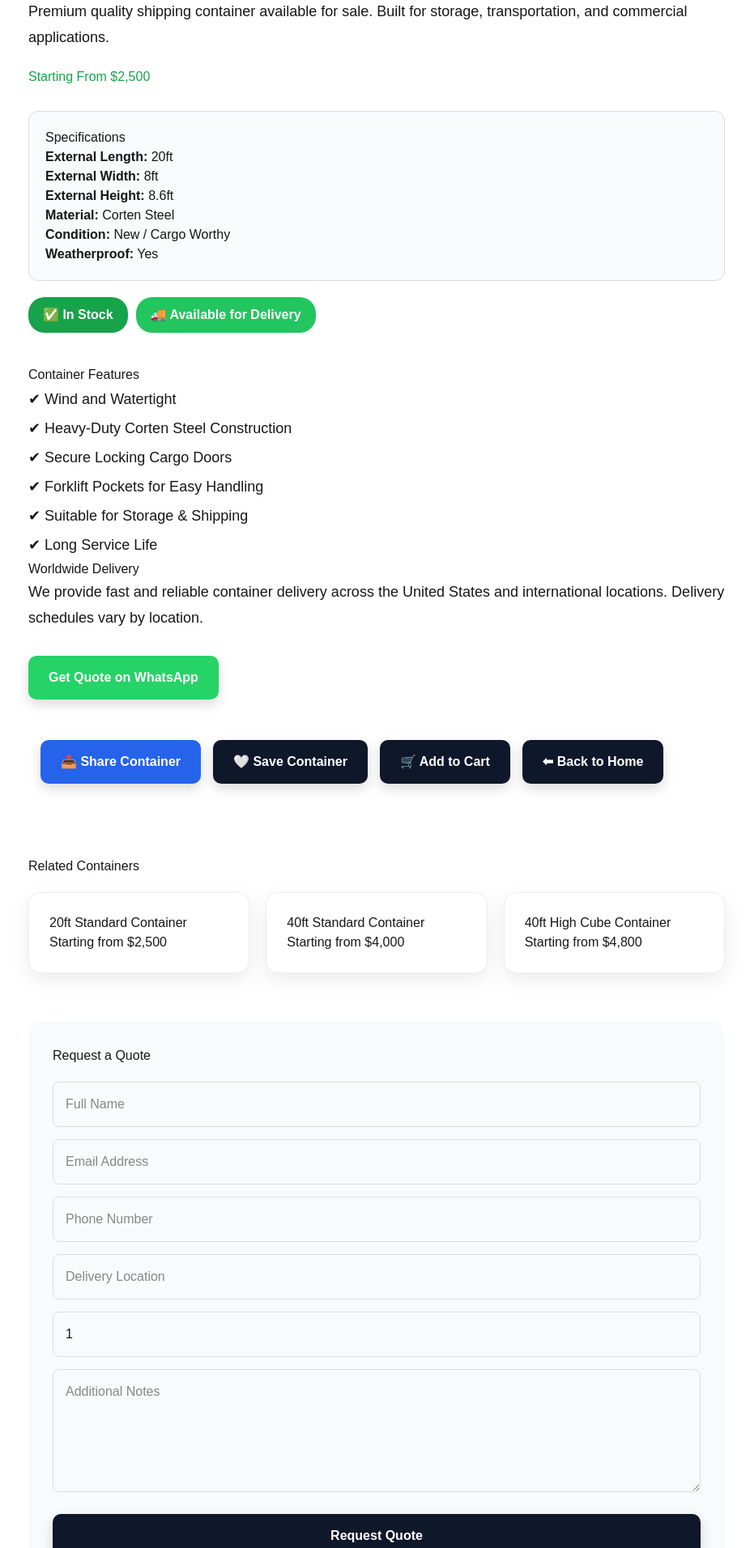
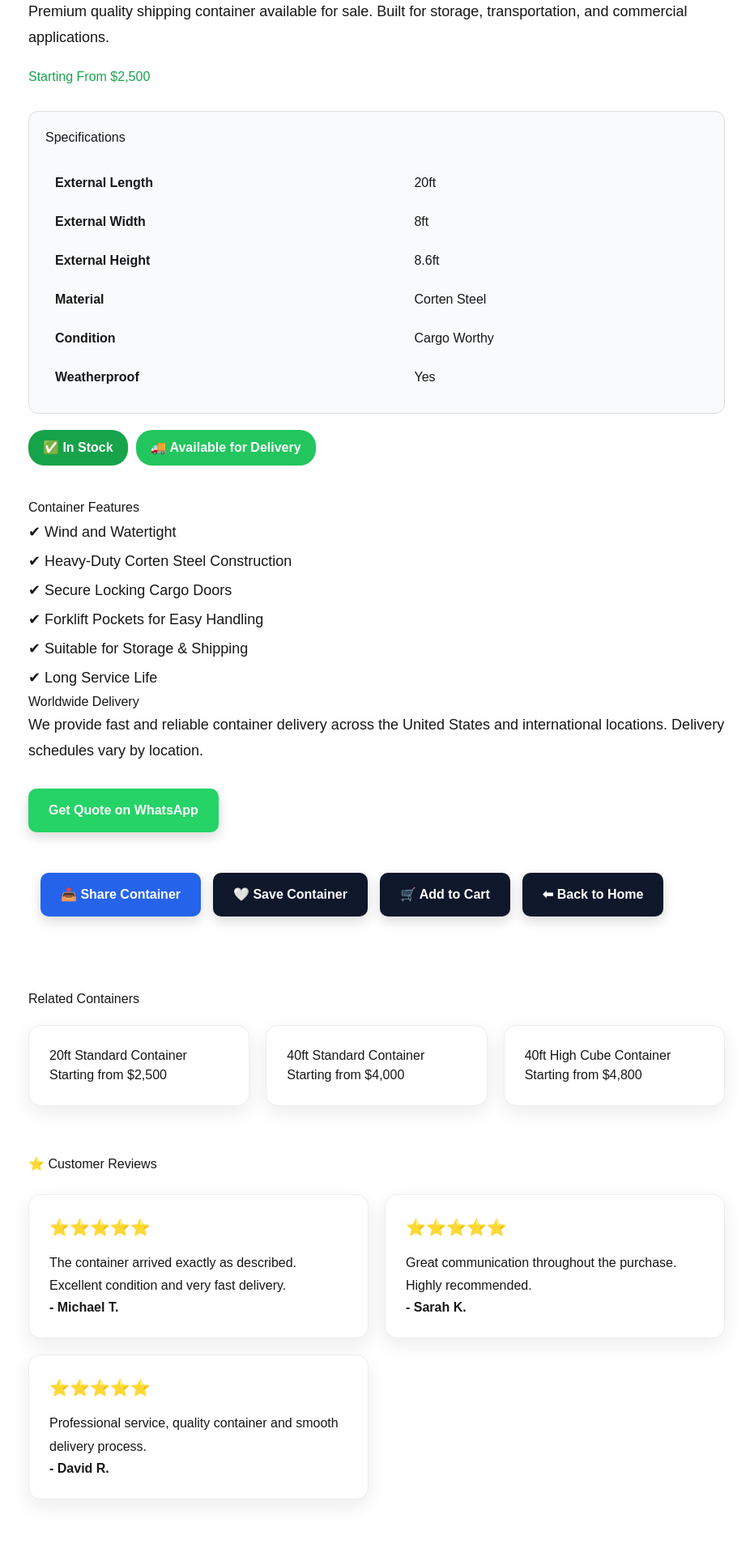
Before and after one commit to GlobalboxShippingCo/globalbox-containers, a Next.js app: page /containers/20ft-standard-container in a window 1280 px wide. Shown: the part 722-2634 px from the top of the page at 81% size, without its empty margins (175-1101 px from the left). Built offline with nearby package versions, Linux system fonts and the light colour scheme.

Commit message:
Added Tawk.to live chat

```diff
--- a/app/components/ProductCard.tsx
+++ b/app/components/ProductCard.tsx
@@ -1,6 +1,7 @@
 "use client";
 
 import Link from "next/link";
+import { useWishlist } from "@/app/context/WishlistContext";
 import toast from "react-hot-toast";
 type ProductCardProps = {
   name: string;
@@ -17,6 +18,8 @@ export default function ProductCard({
   link,
   stock,
 }: ProductCardProps) {
+
+    const { addToWishlist } = useWishlist();
   const addToCart = () => {
     const cart = JSON.parse(localStorage.getItem("cart") || "[]");
 
@@ -50,6 +53,14 @@ export default function ProductCard({
       }}
     >
      <button
+  onClick={() => {
+    addToWishlist({
+      containerType: link,
+      price,
+    });
+
+    toast.success(`${name} added to wishlist ❤️`);
+  }}
   style={{
     position: "absolute",
     top: "15px",
--- a/app/containers/[slug]/page.tsx
+++ b/app/containers/[slug]/page.tsx
@@ -111,35 +111,93 @@ const container =
     background: "#f8fafc",
   }}
 >
-  <h3>Specifications</h3>
 
-  {slug === "20ft-standard-container" && (
-    <>
-      <p><strong>External Length:</strong> 20ft</p>
-      <p><strong>External Width:</strong> 8ft</p>
-      <p><strong>External Height:</strong> 8.6ft</p>
-    </>
-  )}
+  <h3
+  style={{
+    marginBottom: "20px",
+  }}
+>
+  Specifications
+</h3>
 
-  {slug === "40ft-standard-container" && (
-    <>
-      <p><strong>External Length:</strong> 40ft</p>
-      <p><strong>External Width:</strong> 8ft</p>
-      <p><strong>External Height:</strong> 8.6ft</p>
-    </>
-  )}
+<table
+  style={{
+    width: "100%",
+    borderCollapse: "collapse",
+  }}
+>
+  <tbody>
+    <tr>
+      <td style={{ padding: "12px", fontWeight: "bold" }}>
+        External Length
+      </td>
+      <td style={{ padding: "12px" }}>
+        {slug === "20ft-standard-container"
+          ? "20ft"
+          : "40ft"}
+      </td>
+    </tr>
 
-  {slug === "40ft-high-cube-container" && (
-    <>
-      <p><strong>External Length:</strong> 40ft</p>
-      <p><strong>External Width:</strong> 8ft</p>
-      <p><strong>External Height:</strong> 9.6ft</p>
-    </>
-  )}
+    <tr
+      style={{
+        background: "#f8fafc",
+      }}
+    >
+      <td style={{ padding: "12px", fontWeight: "bold" }}>
+        External Width
+      </td>
+      <td style={{ padding: "12px" }}>
+        8ft
+      </td>
+    </tr>
 
-  <p><strong>Material:</strong> Corten Steel</p>
-  <p><strong>Condition:</strong> New / Cargo Worthy</p>
-  <p><strong>Weatherproof:</strong> Yes</p>
+    <tr>
+      <td style={{ padding: "12px", fontWeight: "bold" }}>
+        External Height
+      </td>
+      <td style={{ padding: "12px" }}>
+        {slug === "40ft-high-cube-container"
+          ? "9.6ft"
+          : "8.6ft"}
+      </td>
+    </tr>
+
+    <tr
+      style={{
+        background: "#f8fafc",
+      }}
+    >
+      <td style={{ padding: "12px", fontWeight: "bold" }}>
+        Material
+      </td>
+      <td style={{ padding: "12px" }}>
+        Corten Steel
+      </td>
+    </tr>
+
+    <tr>
+      <td style={{ padding: "12px", fontWeight: "bold" }}>
+        Condition
+      </td>
+      <td style={{ padding: "12px" }}>
+        Cargo Worthy
+      </td>
+    </tr>
+
+    <tr
+      style={{
+        background: "#f8fafc",
+      }}
+    >
+      <td style={{ padding: "12px", fontWeight: "bold" }}>
+        Weatherproof
+      </td>
+      <td style={{ padding: "12px" }}>
+        Yes
+      </td>
+    </tr>
+  </tbody>
+</table>
 </div>
 
 <div
@@ -296,6 +354,82 @@ We provide fast and reliable container delivery across the United States and int
   </div>
 </div>
 
+<div
+  style={{
+    marginTop: "60px",
+  }}
+>
+  <h2
+    style={{
+      marginBottom: "25px",
+    }}
+  >
+    ⭐ Customer Reviews
+  </h2>
+
+  <div
+    style={{
+      display: "grid",
+      gridTemplateColumns: "repeat(auto-fit,minmax(280px,1fr))",
+      gap: "20px",
+    }}
+  >
+    <div className="service-card">
+      <div style={{ color: "#f59e0b", fontSize: "20px" }}>
+        ⭐⭐⭐⭐⭐
+      </div>
+
+      <p
+        style={{
+          marginTop: "15px",
+          lineHeight: "1.8",
+        }}
+      >
+        The container arrived exactly as described. Excellent
+        condition and very fast delivery.
+      </p>
+
+      <strong>- Michael T.</strong>
+    </div>
+
+    <div className="service-card">
+      <div style={{ color: "#f59e0b", fontSize: "20px" }}>
+        ⭐⭐⭐⭐⭐
+      </div>
+
+      <p
+        style={{
+          marginTop: "15px",
+          lineHeight: "1.8",
+        }}
+      >
+        Great communication throughout the purchase.
+        Highly recommended.
+      </p>
+
+      <strong>- Sarah K.</strong>
+    </div>
+
+    <div className="service-card">
+      <div style={{ color: "#f59e0b", fontSize: "20px" }}>
+        ⭐⭐⭐⭐⭐
+      </div>
+
+      <p
+        style={{
+          marginTop: "15px",
+          lineHeight: "1.8",
+        }}
+      >
+        Professional service, quality container and smooth
+        delivery process.
+      </p>
+
+      <strong>- David R.</strong>
+    </div>
+  </div>
+</div>
+
  {/* REQUEST QUOTE */}
 <div
   style={{
--- a/app/context/CartContext.tsx
+++ b/app/context/CartContext.tsx
@@ -18,12 +18,14 @@ type CartContextType = {
   cart: CartItem[];
   cartCount: number;
   refreshCart: () => void;
+  addToCart: (item: CartItem) => void;
 };
 
 const CartContext = createContext<CartContextType>({
   cart: [],
   cartCount: 0,
   refreshCart: () => {},
+  addToCart: () => {},
 });
 
 export function CartProvider({
@@ -48,6 +50,25 @@ export function CartProvider({
     };
   }, []);
 
+  const addToCart = (item: CartItem) => {
+    const saved = JSON.parse(localStorage.getItem("cart") || "[]");
+
+    const existing = saved.find(
+      (cartItem: CartItem) =>
+        cartItem.containerType === item.containerType
+    );
+
+    if (existing) {
+      existing.quantity += item.quantity;
+    } else {
+      saved.push(item);
+    }
+
+    localStorage.setItem("cart", JSON.stringify(saved));
+
+    refreshCart();
+  };
+
   const cartCount = cart.reduce(
     (sum, item) => sum + item.quantity,
     0
@@ -59,6 +80,7 @@ export function CartProvider({
         cart,
         cartCount,
         refreshCart,
+        addToCart,
       }}
     >
       {children}
--- /dev/null
+++ b/app/context/WishlistContext.tsx
@@ -0,0 +1,95 @@
+"use client";
+
+import {
+  createContext,
+  useContext,
+  useEffect,
+  useState,
+} from "react";
+
+type WishlistItem = {
+  containerType: string;
+  price: string;
+};
+
+type WishlistContextType = {
+  wishlist: WishlistItem[];
+  wishlistCount: number;
+  addToWishlist: (item: WishlistItem) => void;
+  removeFromWishlist: (containerType: string) => void;
+};
+
+const WishlistContext = createContext<WishlistContextType | null>(null);
+
+export function WishlistProvider({
+  children,
+}: {
+  children: React.ReactNode;
+}) {
+  const [wishlist, setWishlist] = useState<WishlistItem[]>([]);
+
+  useEffect(() => {
+    const saved = JSON.parse(
+      localStorage.getItem("wishlist") || "[]"
+    );
+
+    setWishlist(saved);
+  }, []);
+
+  const addToWishlist = (item: WishlistItem) => {
+    const exists = wishlist.find(
+      (i) => i.containerType === item.containerType
+    );
+
+    if (exists) return;
+
+    const updated = [...wishlist, item];
+
+    setWishlist(updated);
+
+    localStorage.setItem(
+      "wishlist",
+      JSON.stringify(updated)
+    );
+  };
+
+  const removeFromWishlist = (
+    containerType: string
+  ) => {
+    const updated = wishlist.filter(
+      (item) => item.containerType !== containerType
+    );
+
+    setWishlist(updated);
+
+    localStorage.setItem(
+      "wishlist",
+      JSON.stringify(updated)
+    );
+  };
+
+  return (
+    <WishlistContext.Provider
+      value={{
+        wishlist,
+        wishlistCount: wishlist.length,
+        addToWishlist,
+        removeFromWishlist,
+      }}
+    >
+      {children}
+    </WishlistContext.Provider>
+  );
+}
+
+export function useWishlist() {
+  const context = useContext(WishlistContext);
+
+  if (!context) {
+    throw new Error(
+      "useWishlist must be used inside WishlistProvider"
+    );
+  }
+
+  return context;
+}
--- /dev/null
+++ b/app/wishlist/page.tsx
@@ -0,0 +1,138 @@
+"use client";
+
+import { useWishlist } from "@/app/context/WishlistContext";
+import { useCart } from "@/app/context/CartContext";
+import toast from "react-hot-toast";
+
+export default function WishlistPage() {
+  const { wishlist, removeFromWishlist } = useWishlist();
+  const { addToCart } = useCart();
+
+  return (
+    <main
+      style={{
+        maxWidth: "1200px",
+        margin: "0 auto",
+        padding: "60px 20px",
+      }}
+    >
+      <h1
+        style={{
+          fontSize: "42px",
+          marginBottom: "30px",
+        }}
+      >
+        ❤️ My Wishlist
+      </h1>
+
+      {wishlist.length === 0 ? (
+        <div
+          className="service-card"
+          style={{
+            textAlign: "center",
+            padding: "50px",
+          }}
+        >
+          <h2>Your wishlist is empty.</h2>
+
+          <p
+            style={{
+              color: "#6b7280",
+            }}
+          >
+            Save your favourite containers by clicking ❤️
+          </p>
+        </div>
+      ) : (
+        <div
+          style={{
+            display: "grid",
+            gridTemplateColumns: "repeat(auto-fit,minmax(300px,1fr))",
+            gap: "25px",
+          }}
+        >
+          {wishlist.map((item, index) => (
+            <div
+              key={index}
+              className="service-card"
+            >
+              <img
+                src="/images/container1.jpg"
+                alt={item.containerType}
+                style={{
+                  width: "100%",
+                  height: "220px",
+                  objectFit: "cover",
+                  borderRadius: "10px",
+                }}
+              />
+
+              <h3
+                style={{
+                  marginTop: "18px",
+                }}
+              >
+                {item.containerType
+                  .replace("/containers/", "")
+                  .replace(/-/g, " ")
+                  .toUpperCase()}
+              </h3>
+
+              <div
+                style={{
+                  color: "#f59e0b",
+                  margin: "10px 0",
+                }}
+              >
+                ⭐⭐⭐⭐⭐
+              </div>
+
+              <h2>{item.price}</h2>
+
+              <div
+                style={{
+                  display: "flex",
+                  gap: "12px",
+                  marginTop: "20px",
+                }}
+              >
+                <button
+                  className="primary-button"
+                  style={{
+                    flex: 1,
+                  }}
+                  onClick={() => {
+                    addToCart({
+                      containerType: item.containerType,
+                      price: item.price,
+                      quantity: 1,
+                    });
+
+                    toast.success("Added to cart 🛒");
+                  }}
+                >
+                  🛒 Move to Cart
+                </button>
+
+                <button
+                  className="outline-button"
+                  style={{
+                    flex: 1,
+                    color: "#dc2626",
+                  }}
+                  onClick={() => {
+                    removeFromWishlist(item.containerType);
+
+                    toast.success("Removed from wishlist ❤️");
+                  }}
+                >
+                  ❌ Remove
+                </button>
+              </div>
+            </div>
+          ))}
+        </div>
+      )}
+    </main>
+  );
+}
```
Also changed, not shown: app/layout.tsx (+19 -0 lines). Lines whose indentation alone changed are shown as unchanged.
